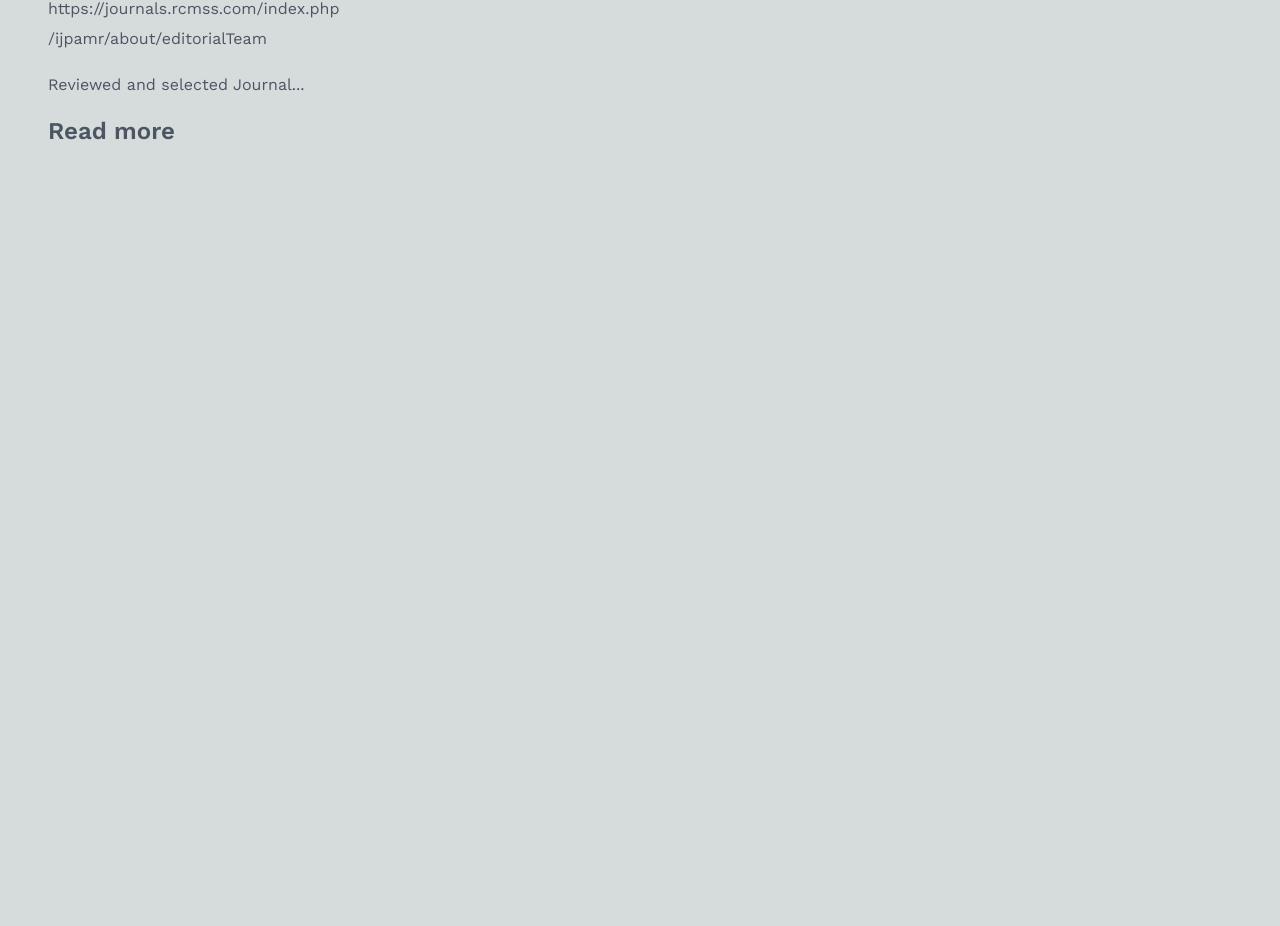
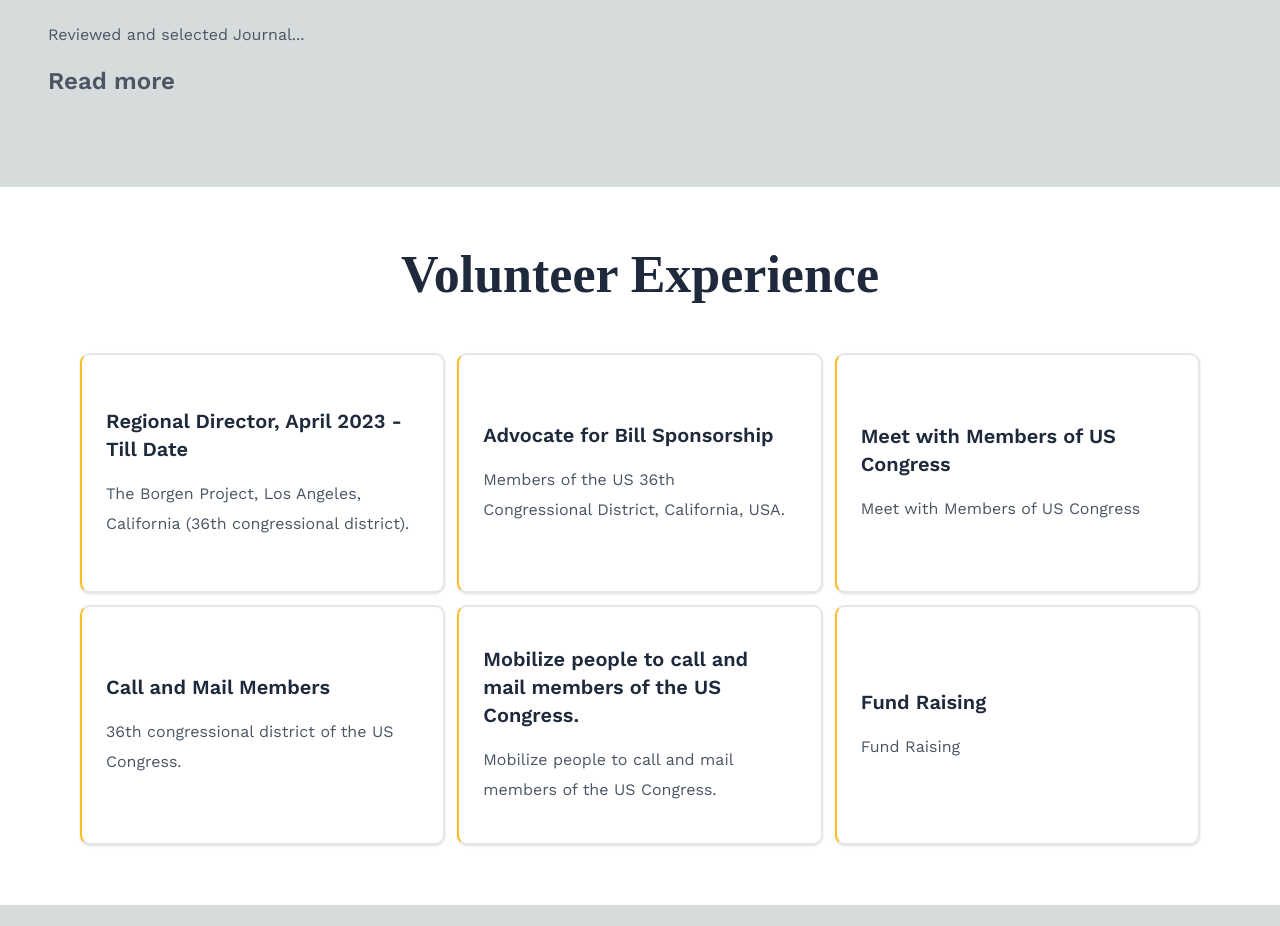
Before and after one commit to tricodenetwork/Portfolio, a Next.js app: page / in a window 1280 px wide. Shown: the part 3196-4122 px from the top of the page. Before the commit the page ends 3372 px from the top, so only its background shows below. Built offline with nearby package versions, Linux system fonts and the light colour scheme.

Commit message:
volunteer_experience

```diff
--- /dev/null
+++ b/app/components/Works/Volunteer.tsx
@@ -0,0 +1,36 @@
+import { volunteers } from "./datas";
+
+export default function Volunteer() {
+  return (
+    <main className='flex min-h-screen flex-col items-center justify-center'>
+      {/* <Navbar /> */}
+      <section
+        id='volunteer_experience'
+        className='flex w-full mt-10 px-3 md:px-[5rem] py-[60px] bg-white flex-col justify-center items-center inline-flex'
+      >
+        <div className="self-stretch flex-col justify-start items-center gap-5 md:gap-[50px] inline-flex">
+          <div className="flex-col justify-start items-center gap-6 flex">
+            <div className="text-slate-800 text-[26px] md:text-[52px] font-semibold font-['Poppins'] leading-[56px]">Volunteer Experience</div>
+          </div>
+
+          <div className="grid grid-cols-1 md:grid-cols-2 xl:grid-cols-3 justify-center items-start gap-3">
+            {volunteers.map(({ id, title, subtitle }) => {
+              return (
+                <div key={id} className="w-full h-[240px] py-8 pr-3 sm:pr-8 bg-white border border-l-amber-400 border-solid border-2 rounded-[10px] shadow justify-start items-center gap-4 flex">
+                  <div className="flex-col flex pl-6 gap-4">
+                    <div className="self-stretch text-slate-800  text-xl md:text-[20px] font-semibold font-['Work Sans'] leading-7">
+                      {title}
+                    </div>
+                    <div className="self-stretch text-gray-600 text-xl md:text-[16px] font-normal font-['Work Sans'] leading-[30px]">
+                      {subtitle}
+                    </div>
+                  </div>
+                </div>
+              );
+            })}
+          </div>
+        </div>
+      </section>
+    </main>
+  );
+}
--- a/app/components/Works/datas.tsx
+++ b/app/components/Works/datas.tsx
@@ -15,3 +15,36 @@ export const works = [
     //   subtitle: "",
     // },
   ];
+
+  export const volunteers = [
+    {
+      id: 1,
+      title: "Regional Director, April 2023 - Till Date",
+      subtitle: `The Borgen Project, Los Angeles, California (36th congressional district).`,
+    },
+    {
+      id: 2,
+      title: "Advocate for Bill Sponsorship",
+      subtitle: `Members of the US 36th Congressional District, California, USA.`,
+    },
+    {
+      id: 3,
+      title: "Meet with Members of US Congress",
+      subtitle: "Meet with Members of US Congress",
+    },
+    {
+      id: 4,
+      title: "Call and Mail Members",
+      subtitle: "36th congressional district of the US Congress.",
+    },
+    {
+      id: 5,
+      title: "Mobilize people to call and mail members of the US Congress.",
+      subtitle: "Mobilize people to call and mail members of the US Congress.",
+    },
+    {
+      id: 6,
+      title: "Fund Raising",
+      subtitle: "Fund Raising",
+    },
+  ];
--- a/app/components/Works/index.tsx
+++ b/app/components/Works/index.tsx
@@ -3,12 +3,14 @@ import Work from "./work";
 import Professional from "./Professional";
 import Hero from "@/public/hero.png";
 import { works } from "./datas";
+import Volunteer from "./Volunteer";
 
 export default function Experience() {
   return (
     <main className='flex w-full flex-col items-center justify-center'>
       <Work />
       <Professional />
+      <Volunteer />
     </main>
   );
 }
--- a/app/components/Works/work.tsx
+++ b/app/components/Works/work.tsx
@@ -11,7 +11,7 @@ export default function Work() {
         id='work_experience'
         className='flex w-full mt-10 px-3 md:px-[5rem] py-[60px] bg-white flex-col justify-center items-center inline-flex'
       >
-        <div className="self-stretch flex-col justify-start items-center gap-5 md:gap-[100px] inline-flex">
+        <div className="self-stretch flex-col justify-start items-center gap-5 md:gap-[50px] inline-flex">
           <div className="flex-col justify-start items-center gap-6 flex">
             <div className="text-slate-800 text-[26px] md:text-[52px] font-semibold font-['Poppins'] leading-[56px]">Work Experience</div>
           </div>
```
